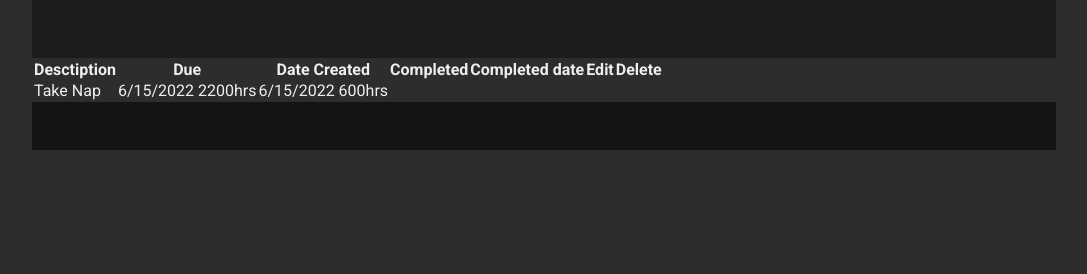
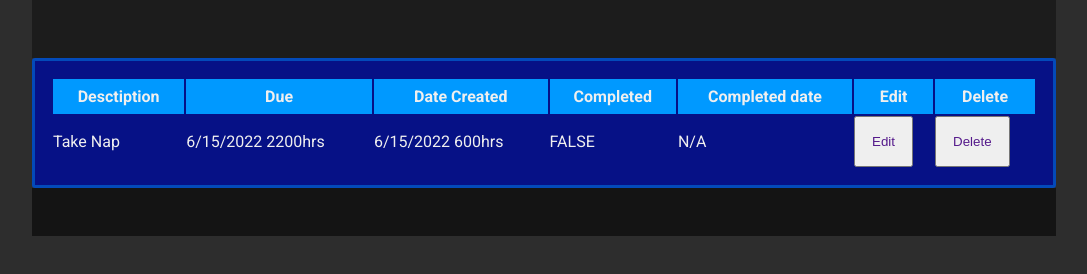
Before and after one commit to mac46005/todo_website, a plain HTML site: page currentList.html in a window 1280 px wide. Shown: the part 150-424 px from the top of the page, without its empty margins (96-1183 px from the left). Drawn offline with Linux system fonts and the light colour scheme.

Commit message:
creating table

```diff
--- /dev/null
+++ b/css/components/_table.css
@@ -0,0 +1,44 @@
+table{
+    background: var(--color-bg2);
+    border-radius: .2rem;
+    border: 3px solid rgb(0, 153, 255);
+    padding: 1rem;
+    width: 100%;
+    animation: glow;
+    animation-duration: 3s;
+    animation-iteration-count: infinite;
+}
+thead tr th{
+    background:rgb(0, 153, 255);
+    padding: .5rem;
+}
+
+tbody tr{
+    margin: 1rem 0;
+
+}
+
+@keyframes glow {
+    0%{
+        border: 3px solid rgba(0, 153, 255,0);
+    }
+    50%{
+        border: 3px solid rgba(0, 153, 255,1);
+    }
+    100%{
+        border: 3px solid rgba(0, 153, 255,0);
+    }
+}
+
+tbody tr.low{
+    background: hwb(0 67% 33% / 0.345);
+}
+tbody tr.medium{
+    background:rgba(239, 163, 11, 0.488);
+}
+tbody tr.high{
+    background:rgba(186, 8, 8, 0.551);
+}
+tbody tr td button{
+    padding: 1rem;
+}
--- a/currentList.html
+++ b/currentList.html
@@ -1,5 +1,6 @@
 <!DOCTYPE html>
 <html lang="en">
+
 <head>
     <meta charset="UTF-8">
     <meta http-equiv="X-UA-Compatible" content="IE=edge">
@@ -7,8 +8,10 @@
     <title>Current List</title>
     <link rel="stylesheet" href="./css/styles.css">
     <link rel="stylesheet" href="./css/components/_nav.css">
+    <link rel="stylesheet" href="./css/components/_table.css">
     <link rel="stylesheet" href="./css/sections/currentList.css">
 </head>
+
 <body>
     <div class="main-container">
 
@@ -39,21 +42,29 @@
         <main>
             <div class="content-container">
                 <table>
+                    <thead>
                         <tr>
-                        <th scope="col">Desctiption</th >
-                        <th scope="col">Due</th >
-                        <th scope="col">Date Created</th >
-                        <th scope="col">Completed</th >
-                        <th scope="col">Completed date</th >
-                        <th scope="col">Edit</a></th >
-                        <th scope="col">Delete</th >
+                            <th scope="col">Desctiption</th>
+                            <th scope="col">Due</th>
+                            <th scope="col">Date Created</th>
+                            <th scope="col">Completed</th>
+                            <th scope="col">Completed date</th>
+                            <th scope="col">Edit</a></th>
+                            <th scope="col">Delete</th>
                         </tr>
+                    </thead>
+                    <tbody>
                         <tr>
                             <td>Take Nap</td>
                             <td>6/15/2022 2200hrs</td>
                             <td>6/15/2022 600hrs</td>
+                            <td>FALSE</td>
+                            <td>N/A</td>
+                            <td><button><a href="">Edit</a></button></td>
+                            <td><button><a href="">Delete</a></button></td>
+                        </tr>
+                    </tbody>
 
-                    </tr>
                 </table>
             </div>
         </main>
@@ -66,4 +77,5 @@
 
     </div>
 </body>
+
 </html>
```
Lines whose indentation alone changed are shown as unchanged.
